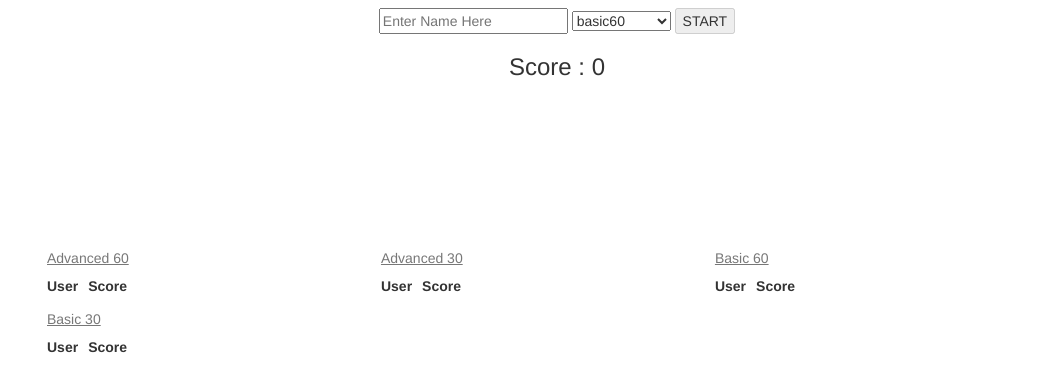
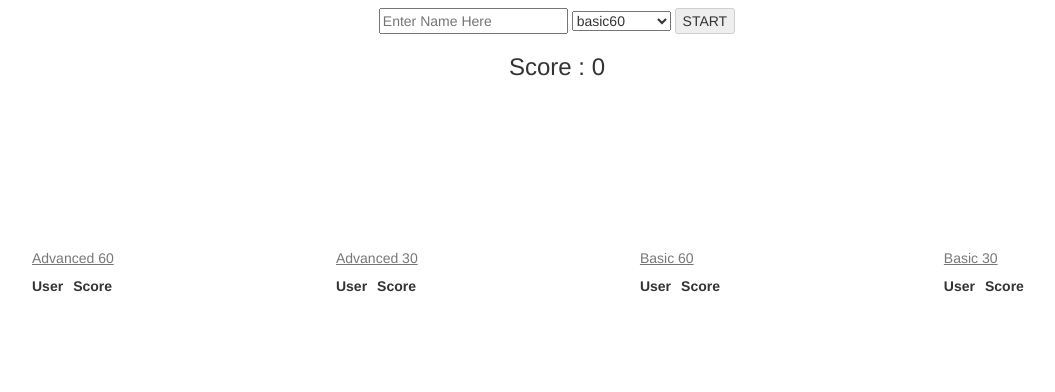
Before and after one commit to bwuphan/mathcraft, a website: page client/index.html in a window 1280 px wide. Shown: the part 104-496 px from the top of the page, without its empty margins (83-1138 px from the left). Drawn offline with Linux system fonts and the light colour scheme; no server answers.

Commit message:
Change width for leaderboard

```diff
--- a/client/style.css
+++ b/client/style.css
@@ -75,7 +75,7 @@ th {
   width: 10%;
   margin-left: 20px;
   display: inline;
-  padding: 110px;
+  padding: 95px;
   position: static;
 }
 
@@ -83,23 +83,23 @@ th {
   width: 10%;
   margin-left: 20px; /* minus the amount to make it 100% */
   display: inline;
-  padding: 110px;
+  padding: 95px;
   position: static;
 }
 
 .advanced60 {
   width: 10%;
-  margin-left: 20px; /* minus the amount to make it 100% */
+  margin-left: 20px; /* minus the amount to make it 95% */
   display: inline;
-  padding: 110px;
+  padding: 95px;
   position: static;
 }
 
 .advanced30 {
   width: 10%;
-  margin-left: 20px; /* minus the amount to make it 100% */
+  margin-left: 20px; /* minus the amount to make it 95% */
   display: inline;
-  padding: 110px;
+  padding: 95px;
   position: static;
 }
 
```
